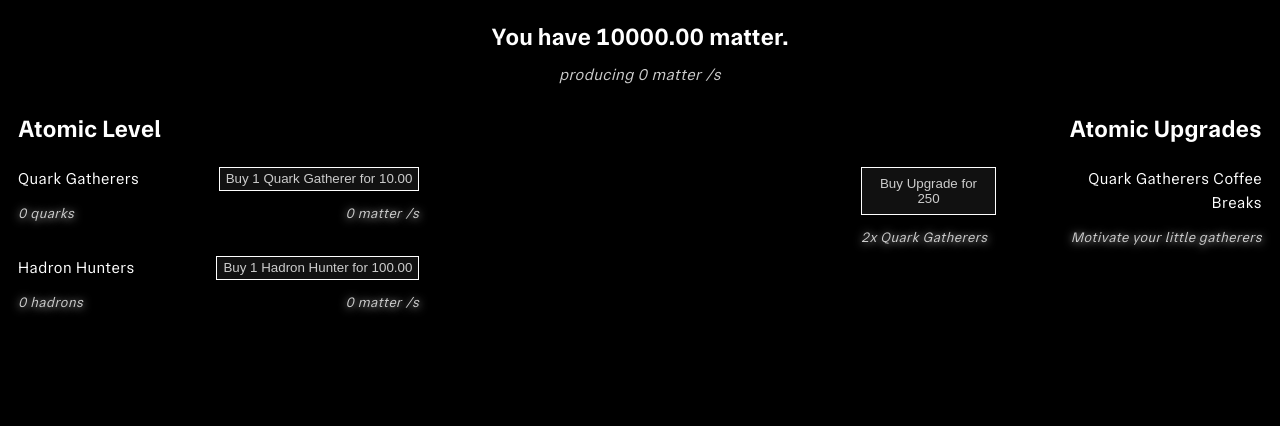
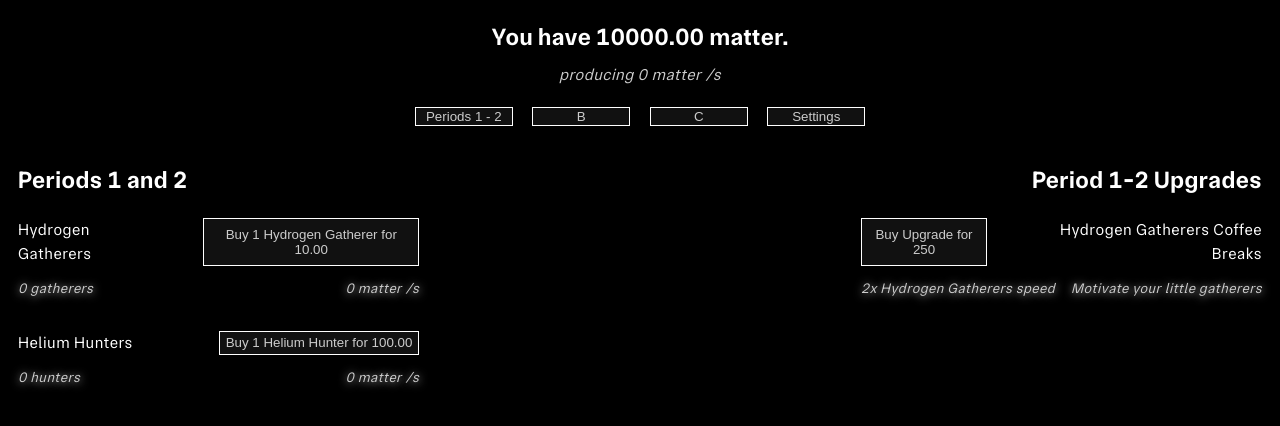
Before and after one commit to yakasov/orbiter-game, a plain HTML site: page index.html in a window 1280 px wide. Shown: the part 72-498 px from the top of the page. Drawn offline with Linux system fonts and the light colour scheme.

Commit message:
Change theme to elements and add tabs

```diff
--- a/index.html
+++ b/index.html
@@ -16,23 +16,28 @@
 
   <body>
     <h1>Orbiter Game</h1>
-    <h2 class="center" id="mainBalance">
-      You have no matter. Go collect some!
-    </h2>
+    <h2 class="center" id="mainBalance"></h2>
     <p class="center grey producing" id="producingBalance"></p>
 
-    <!-- Atomic Tab -->
-    <div class="tab" id="atomic">
-      <!-- Atomic Producers -->
-      <div class="group left-group" id="atomic_producers">
-        <h2>Atomic Level</h2>
+    <div class="tab-bar" id="tab-bar">
+      <button class="tab-button">Periods 1 - 2</button>
+      <button class="tab-button">B</button>
+      <button class="tab-button">C</button>
+      <button class="tab-button">Settings</button>
+    </div>
 
-        <!-- Quark Gatherers (T1.C1) -->
+    <!-- Period 1-2 Tab -->
+    <div class="tab" id="period12">
+      <!-- Period 1-2 Producers -->
+      <div class="group left-group" id="period12_producers">
+        <h2>Periods 1 and 2</h2>
+
+        <!-- Hydrogen Gatherers (T1.C1) -->
         <div id="t1_c1pg">
           <div class="subgroup">
-            <p class="inline push-right">Quark Gatherers</p>
+            <p class="inline push-right">Hydrogen Gatherers</p>
             <button id="t1_c1pb" onclick="gl.t1.buyProd(0)">
-              Buy 1 Quark Gatherer for 0
+              Buy 1 Hydrogen Gatherer for 0
             </button>
           </div>
           <div class="stat-group">
@@ -47,12 +52,12 @@
           </div>
         </div>
 
-        <!-- Hadron Hunters (T1.C2) -->
+        <!-- Helium Hunters (T1.C2) -->
         <div id="t1_c2pg" class="hidden">
           <div class="subgroup">
-            <p class="inline push-right">Hadron Hunters</p>
+            <p class="inline push-right">Helium Hunters</p>
             <button id="t1_c2pb" onclick="gl.t1.buyProd(1)">
-              Buy 1 Hadron Hunter for 0
+              Buy 1 Helium Hunter for 0
             </button>
           </div>
           <div class="stat-group">
@@ -69,11 +74,11 @@
       </div>
       <div class="group"></div>
 
-      <!-- Atomic Upgrades -->
-      <div class="group right-group" id="atomic_upgrades">
-        <h2>Atomic Upgrades</h2>
+      <!-- Period 1-2 Upgrades -->
+      <div class="group right-group" id="period12_upgrades">
+        <h2>Period 1-2 Upgrades</h2>
 
-        <!-- Quark Gatherers (T1.C1) -->
+        <!-- Hydrogen Gatherers (T1.C1) -->
         <div id="t1_u1g" class="hidden">
           <div class="subgroup">
             <button
@@ -83,7 +88,7 @@
             >
               Buy Upgrade for 250
             </button>
-            <p class="inline">Quark Gatherers Coffee Breaks</p>
+            <p class="inline">Hydrogen Gatherers Coffee Breaks</p>
           </div>
           <div class="stat-group">
             <p
@@ -91,7 +96,7 @@
               style="margin-left: 0"
               id="t1_u1p"
             >
-              2x Quark Gatherers
+              2x Hydrogen Gatherers speed
             </p>
             <p class="inline amount grey glow" id="t1_u1a">
               Motivate your little gatherers
--- a/src/css/main.css
+++ b/src/css/main.css
@@ -25,6 +25,20 @@ button {
 
 .inline {
   margin: 0;
+}
+
+.tab-bar {
+  margin-left: 10%;
+  margin-right: 10%;
+  padding: 16px;
+  display: flex;
+  flex-direction: row;
+  justify-content: center;
+  .tab-button {
+    margin-left: 1%;
+    margin-right: 1%;
+    width: 10%;
+  }
 }
 
 .tab {
--- a/src/index.js
+++ b/src/index.js
@@ -2,7 +2,7 @@ class Prod {
   constructor(id, trans, costStart, costScale, produces) {
     this.n = id;
     this.a = new Decimal(0);
-    this.t = `${trans.split(" ")[0].toLowerCase()}s`;
+    this.t = `${trans.split(" ")[1].toLowerCase()}s`;
     this.ft = trans;
     this.cf = new Decimal(costStart);
     this.cn = new Decimal(0);
@@ -27,11 +27,11 @@ class Upgrade {
 class Tier1 {
   constructor() {
     this.prods = [
-      new Prod("t1_c1p", "Quark Gatherer", 10, 1.15, 2),
-      new Prod("t1_c2p", "Hadron Hunter", 100, 1.15, 10),
+      new Prod("t1_c1p", "Hydrogen Gatherer", 10, 1.18, 2),
+      new Prod("t1_c2p", "Helium Hunter", 100, 1.12, 10),
     ];
     this.upgrades = [
-      new Upgrade("t1_u1", "t1_c1p", "Gatherer Magnets", 250, (p) => {
+      new Upgrade("t1_u1", "t1_c1p", "Hydrogen Coffee Breaks", 250, (p) => {
         return p.mul(2);
       }),
     ];
@@ -60,7 +60,7 @@ class Tier1 {
     }
   }
 
-  updateAtomicInternals(c) {
+  updatePeriod12Internals(c) {
     c.cn = c.a
       .add(c.a.add(1).mul(c.cf))
       .sub(c.cf)
@@ -80,7 +80,7 @@ class Tier1 {
       });
   }
 
-  updateAtomicDisplays(c) {
+  updatePeriod12Displays(c) {
     const ela = document.getElementById(`${c.n}a`); // amount eg '12 quarks'
     const elb = document.getElementById(`${c.n}b`); // button string
     const elg = document.getElementById(`${c.n}g`); // group for visibility
@@ -106,7 +106,7 @@ class Tier1 {
     }
   }
 
-  updateAtomicUpgradeDisplays(u) {
+  updatePeriod12UpgradeDisplays(u) {
     const elg = document.getElementById(`${u.n}g`); // group for visibility
 
     if (elg) {
@@ -124,12 +124,12 @@ class Tier1 {
   updateLoop() {
     var p = new Decimal(0);
     this.prods.forEach((c) => {
-      this.updateAtomicInternals(c);
-      this.updateAtomicDisplays(c);
+      this.updatePeriod12Internals(c);
+      this.updatePeriod12Displays(c);
       p = p.add(c.pn);
     });
     this.upgrades.forEach((u) => {
-      this.updateAtomicUpgradeDisplays(u);
+      this.updatePeriod12UpgradeDisplays(u);
     });
     this.producing = p;
   }
```
